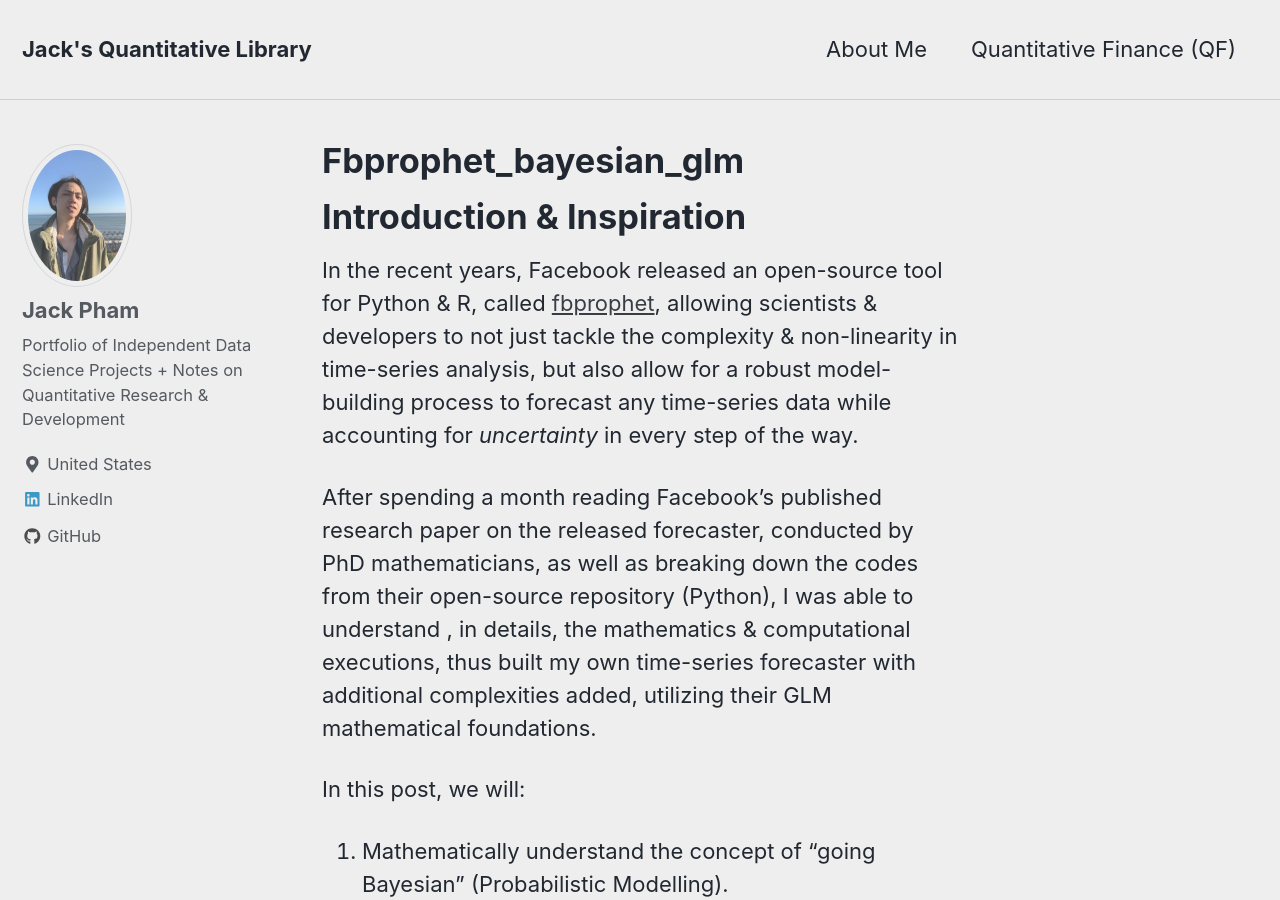
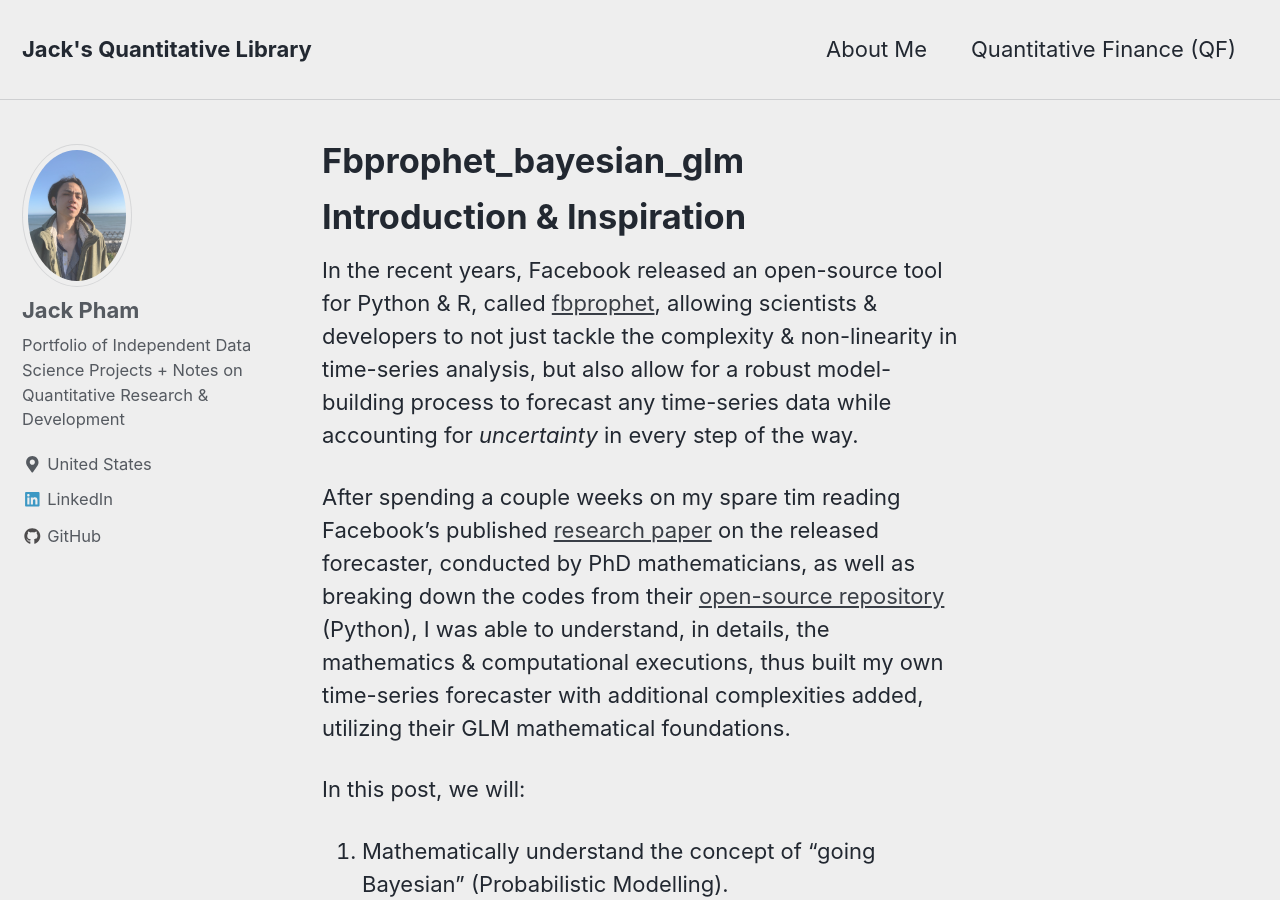
Before and after one commit to jp-quant/jp-quant.github.io, a Jekyll site: the page built from _posts/2020-09-01-fbprophet_bayesian_glm.md, in a window 1280 px wide and 900 px high. Built offline with Jekyll 4.4.1, drawn with Linux system fonts in a browser that asks for light colours; nearby versions of some CDN libraries.

Commit message:
_posts/2020-09-01-fbprophet_bayesian_glm.md updated from https://stackedit.io/

```diff
--- a/_posts/2020-09-01-fbprophet_bayesian_glm.md
+++ b/_posts/2020-09-01-fbprophet_bayesian_glm.md
@@ -2,7 +2,7 @@
 In the recent years, Facebook released an open-source tool for Python & R, called [fbprophet](https://facebook.github.io/prophet/), allowing scientists & developers to not just tackle the complexity & non-linearity in time-series analysis, but also allow for a robust model-building process to forecast any time-series data while accounting for *uncertainty* in every step of the way.
 
 
-After spending a month reading Facebook's published research paper on the released forecaster, conducted by PhD mathematicians, as well as breaking down the codes from their open-source repository (Python), I was able to understand , in details, the mathematics & computational executions, thus built my own time-series forecaster with additional complexities added, utilizing their GLM mathematical foundations.
+After spending a couple weeks on my spare tim reading Facebook's published [research paper](https://peerj.com/preprints/3190/) on the released forecaster, conducted by PhD mathematicians, as well as breaking down the codes from their [open-source repository](https://github.com/facebook/prophet/tree/master/python) (Python), I was able to understand, in details, the mathematics & computational executions, thus built my own time-series forecaster with additional complexities added, utilizing their GLM mathematical foundations.
 
 In this post, we will:
 
```
Also changed, not shown: other parts of _posts/2020-09-01-fbprophet_bayesian_glm.md (+1 -1 lines).
